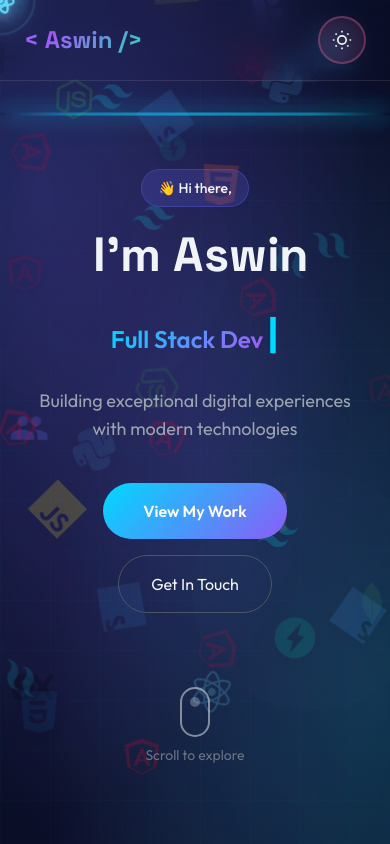
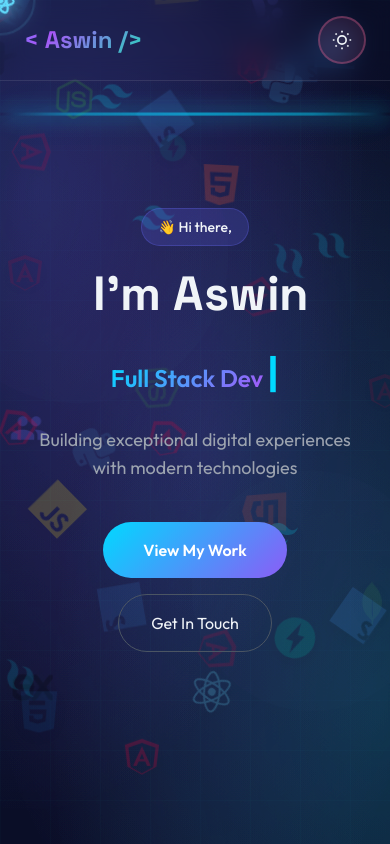
Before and after one commit to aswinfreshworks1309-max/my_portfolio, a React (Vite) app: page / in a window 390 px wide. Shown: the top 844 px of the page. Built offline with nearby package versions, Linux system fonts and the light colour scheme.

Commit message:
portfolio updated

```diff
--- a/src/components/About.jsx
+++ b/src/components/About.jsx
@@ -47,10 +47,6 @@ const About = () => {
 
                         <div className="grid grid-cols-2 gap-4">
                             <div className="tech-card hoverable">
-                                <div className="text-3xl font-bold gradient-text">0+</div>
-                                <div className="text-gray-400 text-sm">Years Experience</div>
-                            </div>
-                            <div className="tech-card hoverable">
                                 <div className="text-3xl font-bold gradient-text">3+</div>
                                 <div className="text-gray-400 text-sm">Projects Completed</div>
                             </div>
--- a/src/components/Hero.jsx
+++ b/src/components/Hero.jsx
@@ -161,40 +161,11 @@ const Hero = () => {
                     <a href="#projects" className="magnetic-btn hoverable">
                         <span>View My Work</span>
                     </a>
-                    <a
-                        href="#contact"
-                        className="px-8 py-4 rounded-full border border-gray-600 hover:border-indigo-500 transition-all duration-300 hoverable"
-                    >
+                    <a href="#contact" className="px-8 py-4 rounded-full border border-gray-600 hover:border-indigo-500 transition-all duration-300 hoverable">
                         Get In Touch
                     </a>
                 </div>
-                <div className="scroll-indicator">
-                    <svg
-                        width="30"
-                        height="50"
-                        viewBox="0 0 30 50"
-                        fill="none"
-                        className="mx-auto opacity-50"
-                    >
-                        <rect
-                            x="1"
-                            y="1"
-                            width="28"
-                            height="48"
-                            rx="14"
-                            stroke="currentColor"
-                            strokeWidth="2"
-                        />
-                        <circle
-                            cx="15"
-                            cy="15"
-                            r="5"
-                            fill="currentColor"
-                            className="animate-pulse"
-                        />
-                    </svg>
-                    <p className="text-sm text-gray-500 mt-2">Scroll to explore</p>
-                </div>
+
             </div>
         </section>
     );
--- a/src/components/Skills.jsx
+++ b/src/components/Skills.jsx
@@ -29,8 +29,8 @@ const Skills = () => {
                     <h2 className="text-4xl md:text-5xl font-bold mt-2" style={{ fontFamily: "'Space Grotesk', sans-serif" }}>Skills & Technologies</h2>
                 </div>
                 <div>
-                    <h3 className="text-2xl font-bold mb-12 text-center">Tech Skills</h3>
-                    <div className="grid grid-cols-2 sm:grid-cols-3 md:grid-cols-4 lg:grid-cols-5 gap-6">
+
+                    <div className="grid grid-cols-2 sm:grid-cols-3 md:grid-cols-4 lg:grid-cols-5 gap-6 justify-center">
                         {techStack.map((tech, index) => (
                             <TechCard key={index} tech={tech} index={index} isVisible={isVisible} />
                         ))}
--- a/src/data.js
+++ b/src/data.js
@@ -7,6 +7,7 @@ import college from './assets/college.png';
 import Skills from "./components/Skills";
 import uniqueTalks from "./assets/unique_talks.png";
 import product from './assets/product.png';
+import squad from './assets/squad power presentation.jpg'
 
 export const defaultConfig = {
   hero_name: " I'm Aswin",
@@ -164,6 +165,16 @@ export const projects = [
     image: ecommerceImg,
   },
   {
+    id: 3,
+    title: "Text to Voice convertor",
+    description:
+      "A mini project of text to voice converter with HTML, CSS, JavaScript.",
+    tags: ["HTML", "CSS", "JavaScript"],
+    github: "https://github.com/aswinfreshworks1309-max/Voice_Commander.git",
+    live: "https://aswinfreshworks1309-max.github.io/Voice_Commander/",
+    image: voiceCommanderImg,
+  },
+  {
     id: 2,
     title: "Bus Ticket Booking Website",
     description:
@@ -172,16 +183,6 @@ export const projects = [
     github: "https://github.com/aswinfreshworks1309-max/Full_Stack_Project.git",
     live: "https://locotranz-git-main-aswins-projects-7ca69fa9.vercel.app/",
     image: busTicketImg,
-  },
-  {
-    id: 3,
-    title: "Text to Voice convertor",
-    description:
-      "A mini project of text to voice converter with HTML, CSS, JavaScript.",
-    tags: ["HTML", "CSS", "JavaScript"],
-    github: "https://github.com/aswinfreshworks1309-max/Voice_Commander.git",
-    live: "https://aswinfreshworks1309-max.github.io/Voice_Commander/",
-    image: voiceCommanderImg,
   },
 ];
 
@@ -223,10 +224,10 @@ export const highlightsData = [
 export const lifeSkills = [
   {
     id: "Project 1",
-    name: "Sqaud power presentation",
+    name: "Squad power presentation",
     description:
       "The Squad Power presentation was my first stage presentation, and it was the best experience I have gained. This project helped me overcome my stage fear and build confidence while speaking in front of an audience.",
-    image: product,
+    image: squad,
     Skill: "Confidence",
   },
   {
```
Also changed, not shown: 1 other file (tests, documents, lock files or other folders).
